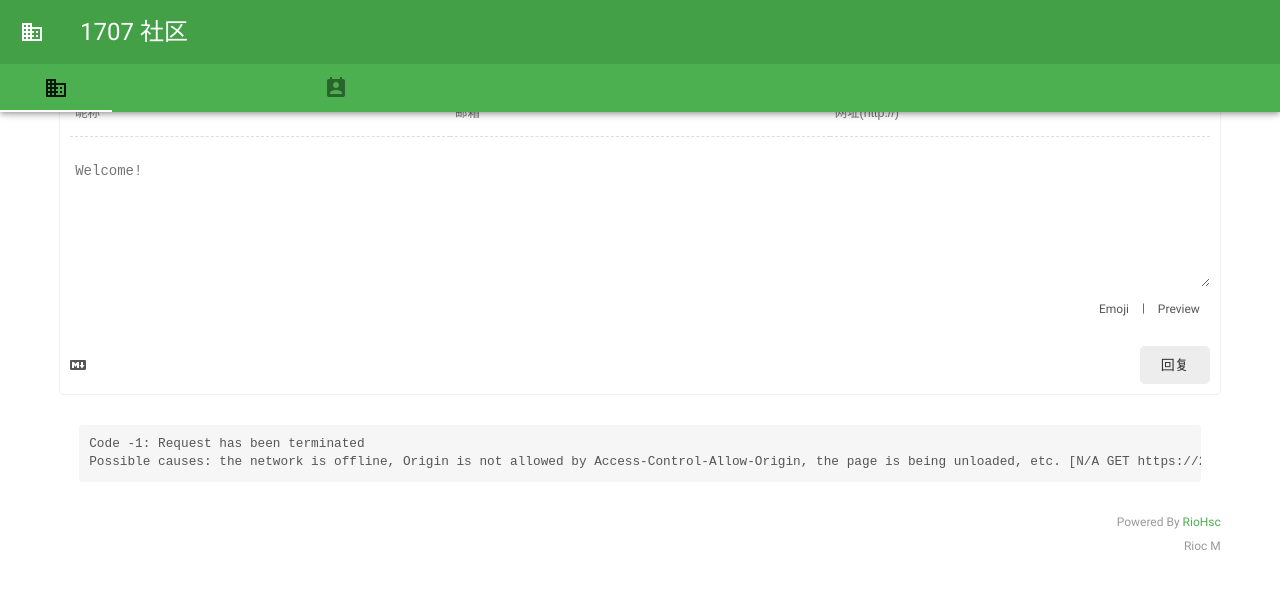
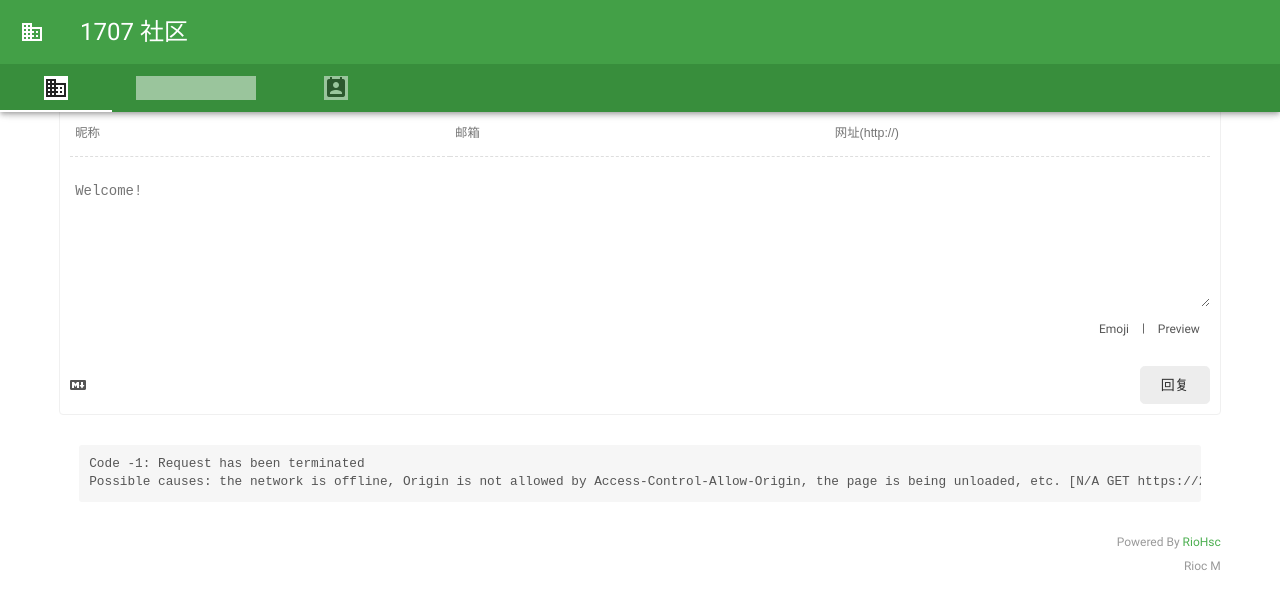
Before and after one commit to 201707/201707.github.io, a plain HTML site: page index.html in a window 1280 px wide. Drawn offline with Linux system fonts and the light colour scheme; no server answers.

Commit message:
new file

```diff
--- a/index.html
+++ b/index.html
@@ -47,22 +47,22 @@ window.onload = ()=>{ $('.mdui-progress').hide() }
     <a class="mdui-typo-headline">1707 社区</a>
     <div class="mdui-toolbar-spacer"></div>
   </div>
-<div class="mdui-tab mdui-color-theme" mdui-tab>
+<div class="mdui-tab mdui-color-green-700" mdui-tab>
   <a href="#rio_1" class="mdui-ripple">
-    <i class="mdui-icon material-icons">domain</i>
+    <i class="mdui-icon material-icons mdui-color-white">domain</i>
   </a>
   <a href="#rio_2" class="mdui-ripple">
-    <i class="mdui-icon material-icons">music</i>
+    <i class="mdui-icon material-icons mdui-color-white">music</i>
   </a>
   <a href="#rio_3" class="mdui-ripple">
-    <i class="mdui-icon material-icons">perm_contact_calendar</i>
+    <i class="mdui-icon material-icons mdui-color-white">perm_contact_calendar</i>
   </a>
 </div>
 </div>
 
 <div>
 <div id="rio_1">
-<div class="mdui-container" style="padding-top:80px; padding-bottom:80px">
+<div class="mdui-container" style="padding-top:100px; padding-bottom:80px">
 <!--RioHsc Community core-->
 <div id="comment"></div>
 <!--Leancloud Operation library-->
```
